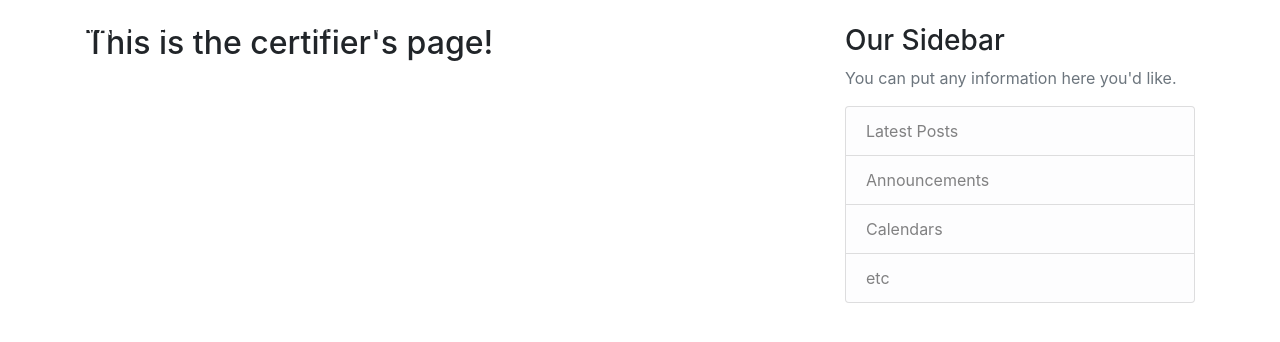
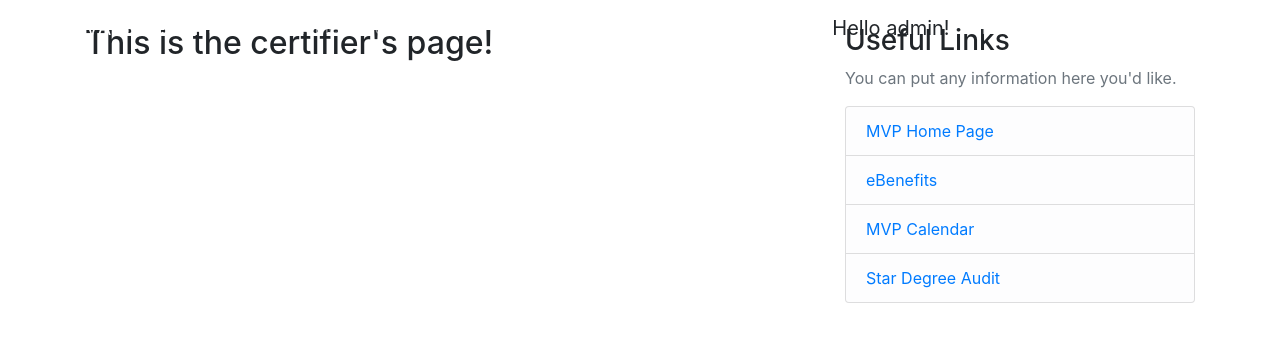
Before and after one commit to McGovern95/VABT, a Django app: page /certifier_home/ in a window 1280 px wide. Shown: the top 342 px of the page. Run offline with Django 3.2, Linux system fonts and the light colour scheme; a user stored in the database is signed in; some libraries are stand-ins or nearby versions.

Commit message:
some html changes

```diff
--- a/VABT/dashboard/templates/dashboard/base.html
+++ b/VABT/dashboard/templates/dashboard/base.html
@@ -42,6 +42,7 @@
                     <!-- Navbar Right Side -->
                     <div class="navbar-nav">
                         {% if user.is_authenticated %}
+                        <a class="navbar-brand mr-4"> Hello {{user.get_username}}!</a>
                         <a class="nav-item nav-link" href="{% url 'post-create' %}">New Post</a>
                         <a class="nav-item nav-link" href="{% url 'profile' %}">Profile</a>
                         <a class="nav-item nav-link" href="{% url 'logout' %}">Logout</a>
@@ -71,14 +72,14 @@
             </div>
             <div class="col-md-4">
                 <div class="content-section">
-                    <h3>Our Sidebar</h3>
+                    <h3>Useful Links</h3>
                     <p class='text-muted'>
                         You can put any information here you'd like.
                         <ul class="list-group">
-                            <li class="list-group-item list-group-item-light">Latest Posts</li>
-                            <li class="list-group-item list-group-item-light">Announcements</li>
-                            <li class="list-group-item list-group-item-light">Calendars</li>
-                            <li class="list-group-item list-group-item-light">etc</li>
+                            <li class="list-group-item list-group-item-light"><a href="https://mvp.nmsu.edu/">MVP Home Page</a></li>
+                            <li class="list-group-item list-group-item-light"><a href="https://www.ebenefits.va.gov/ebenefits/homepage">eBenefits</a></</li>
+                            <li class="list-group-item list-group-item-light"><a href="https://mvp.nmsu.edu/calendar/">MVP Calendar</a></</li>
+                            <li class="list-group-item list-group-item-light"><a href="https://degreeaudit.nmsu.edu/">Star Degree Audit</a></</li>
                         </ul>
                     </p>
                 </div>
--- a/VABT/dashboard/templates/dashboard/certifier_home.html
+++ b/VABT/dashboard/templates/dashboard/certifier_home.html
@@ -1,4 +1,6 @@
 {%extends "dashboard/base.html" %}
 {% block content %}
     <h2> This is the certifier's page!</h2>
+
+
 {% endblock content %}
```
